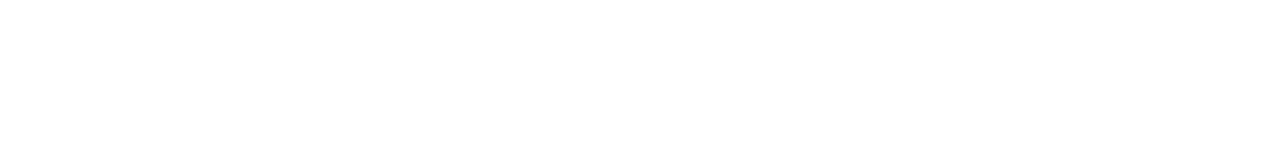
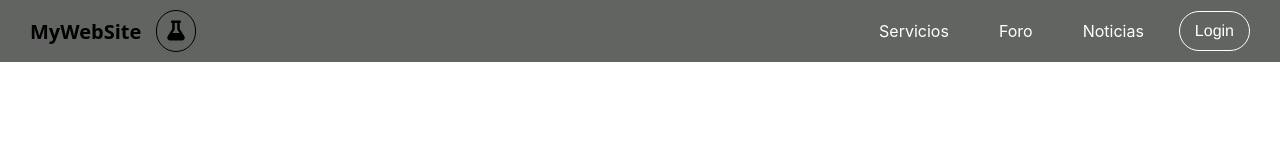
Before and after one commit to CaetanoDelbono/utn-frro-tup-p2-2024-2c, a plain HTML site: page CSS/Practica 2/index.html in a window 1280 px wide. Drawn offline with Linux system fonts and the light colour scheme.

Commit message:
Practica en CSS
se sumo practica en css

```diff
--- a/CSS/Practica 2/index.html
+++ b/CSS/Practica 2/index.html
@@ -4,8 +4,22 @@
     <meta charset="UTF-8">
     <meta name="viewport" content="width=device-width, initial-scale=1.0">
     <title>Document</title>
+    <link rel="stylesheet" href="style.css">
+    <link rel="stylesheet" href="https://cdnjs.cloudflare.com/ajax/libs/font-awesome/6.0.0-beta3/css/all.min.css">
+
 </head>
 <body>
-
+    <nav class="navbar">
+        <a href="#" class="logo">
+        MyWebSite
+        <i class="fa-solid fa-flask"></i>
+        </a>
+        <ul class="nav-links">
+            <li class="nav-item"><a href="#">Servicios</a></li>
+            <li class="nav-item"><a href="#">Foro</a></li>
+            <li class="nav-item"><a href="#">Noticias</a></li>
+            <li class="nav-item nav-item-login"><a href="#">Login</a></li>
+        </ul>
+    </nav>
 </body>
 </html>
--- /dev/null
+++ b/CSS/Practica 2/style.css
@@ -0,0 +1,77 @@
+html {
+    box-sizing: border-box;
+    }
+    *, *::before, *::after {
+    box-sizing: inherit;
+    margin: 0;
+    padding: 0;
+    }
+    body {
+    font-family: -apple-system, BlinkMacSystemFont, 'Segoe UI', Roboto,
+    Oxygen, Ubuntu, Cantarell, 'Open Sans', 'Helvetica Neue', sans-serif;
+    }
+    nav {
+    width: 100%;
+    background-color: #3f413fd0;
+    padding-left: 30px;
+    padding-right: 30px;
+    padding-top: 10px;
+    padding-bottom: 10px;
+    display: flex;
+    justify-content: space-between;
+    align-items: center;
+    }
+    .logo {
+        font-family: system-ui, -apple-system, BlinkMacSystemFont, 'Segoe UI', Roboto, Oxygen, Ubuntu, Cantarell, 'Open Sans', 'Helvetica Neue', sans-serif;
+        font-size: 20px;
+        color: #000000;
+        font-weight: 700;
+        text-decoration: none;
+        display: flex;
+        align-items: center;
+        justify-content: space-between;
+        gap: 15px;
+    }
+    .nav-item-login{
+        border: 1px solid white;
+        transition: all 0.3s;
+        font-family: 'Franklin Gothic Medium', 'Arial Narrow', Arial, sans-serif;
+    }
+    .nav-links {
+    list-style: none;
+    display: flex;
+    gap: 20px;
+    }
+    .nav-item{
+        border-radius: 20px;
+    }
+    .nav-item a {
+    display: inline-block;
+    padding: 10px 15px;
+    text-decoration: none;
+    color: #fff;
+    }
+    .nav-item-login:hover{
+        transform: scale(1.2);
+
+    }
+
+    .nav-item:hover{
+        background-color: black;
+    }
+
+    .nav-item:hover a{
+        color: lightgreen;
+    }
+
+    nav a i{
+        color: black;
+        border: 0.5px solid rgb(0, 0, 0);
+        border-radius: 20px;
+        padding: 10px;
+        transition: all 0.3s;
+    }
+
+    nav a i:hover{
+        transform: scale(1.2);
+    }
```
Also changed, not shown: CSS/Practica 1/ejercicio.html (+1 -1 lines).
